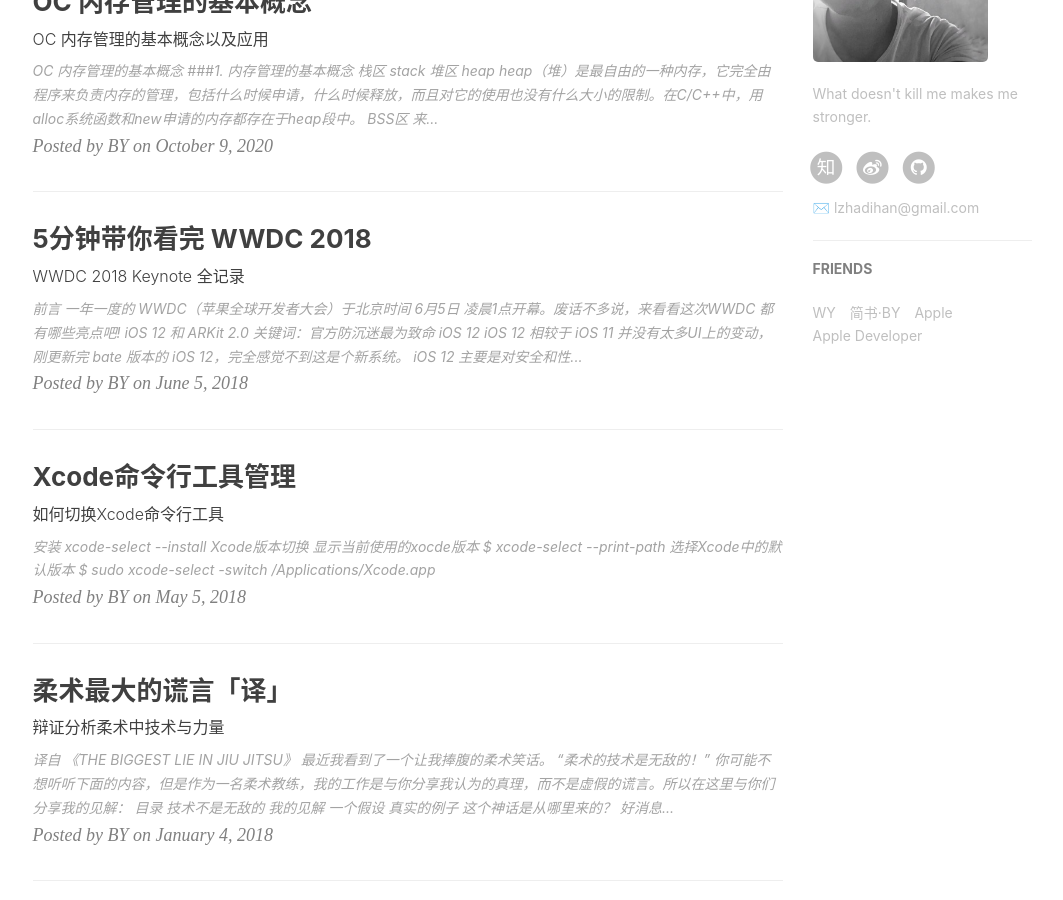
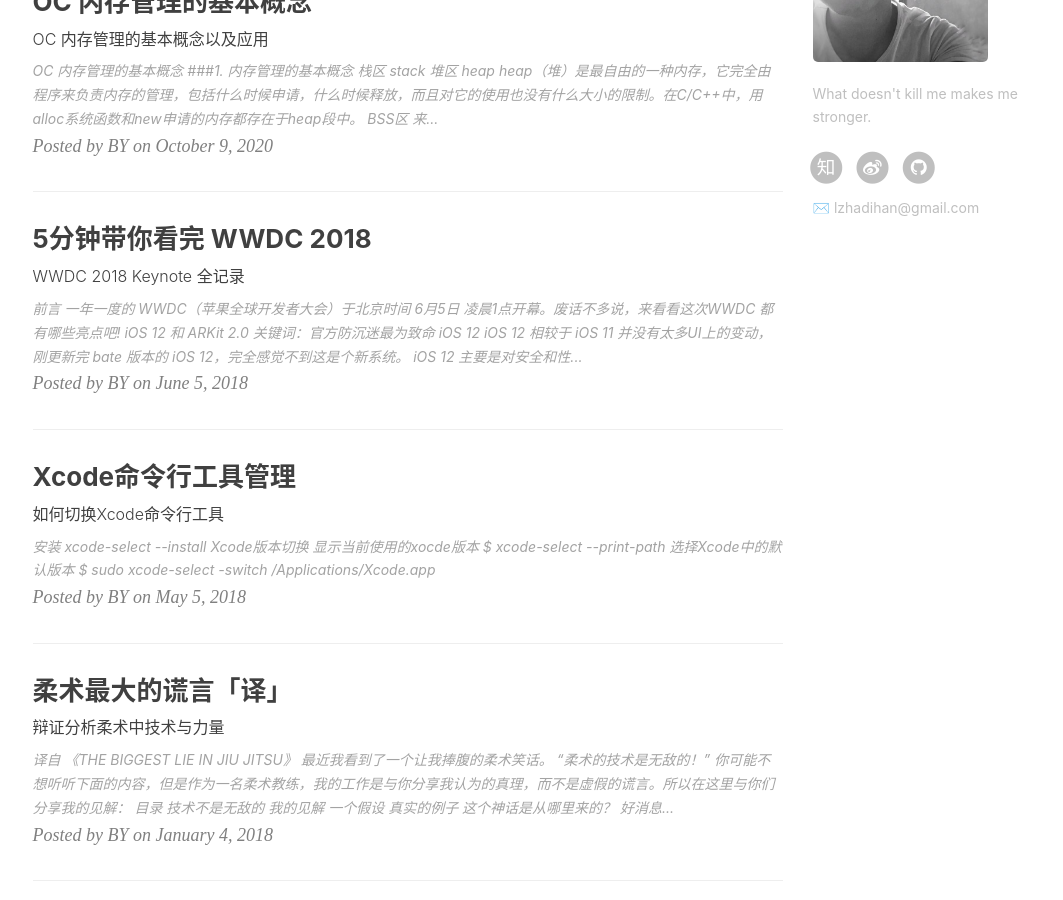
Before and after one commit to JerryLiangzh/JerryLiangzh.github.io, a Jekyll site: the page built from index.html, in a window 1280 px wide and 900 px high, scrolled down 982 px. Shown: the whole window, without its empty margins (135-1198 px from the left). Built offline with Jekyll 4.4.1, drawn with Linux system fonts in a browser that asks for light colours; nearby versions of some CDN libraries; the list of posts is cut into pages by our own code; comment, search, counter and statistics services are not loaded; some of the changed lines change nothing that is shown.

Commit message:
Update _config.yml

```diff
--- a/_config.yml
+++ b/_config.yml
@@ -57,16 +57,16 @@
 
 # 评论系统
 # Disqus（https://disqus.com/）
-# disqus_username: qiubaiying
+# disqus_username: JerryLiangzh
 
 # Gitalk
 gitalk:
   enable: true    #是否开启Gitalk评论
   clientID: f2c84e7629bb1446c1a4                            #生成的clientID
   clientSecret: ca6d6139d1e1b8c43f8b2e19492ddcac8b322d0d    #生成的clientSecret
-  repo: qiubaiying.github.io    #仓库名称
-  owner: qiubaiying    #github用户名
-  admin: qiubaiying
+  repo: JerryLiangzh.github.io    #仓库名称
+  owner: JerryLiangzh    #github用户名
+  admin: JerryLiangzh
   distractionFreeMode: true #是否启用类似FB的阴影遮罩
 
 
@@ -78,7 +78,7 @@
 
 # Google Analytics
 ga_track_id: 'UA-90855596-1'            # Format: UA-xxxxxx-xx
-ga_domain: qiubaiying.top               # 默认的是 auto, 这里我是自定义了的域名，你如果没有自己的域名，需要改成auto
+ga_domain: auto               # 默认的是 auto, 这里我是自定义了的域名，你如果没有自己的域名，需要改成auto
 
 
 
@@ -97,18 +97,18 @@
 
 
 # Friends
-friends: [
-    {
-        title: "WY",
-        href: "http://zhengwuyang.com"
-    },{
-        title: "简书·BY",
-        href: "http://www.jianshu.com/u/e71990ada2fd"
-    },{
-        title: "Apple",
-        href: "https://apple.com"
-    },{
-        title: "Apple Developer",
-        href: "https://developer.apple.com/"
-    }
-]
+#friends: [
+#    {
+#        title: "WY",
+#        href: "http://zhengwuyang.com"
+#    },{
+#        title: "简书·BY",
+#        href: "http://www.jianshu.com/u/e71990ada2fd"
+#    },{
+#        title: "Apple",
+#        href: "https://apple.com"
+#    },{
+#        title: "Apple Developer",
+#        href: "https://developer.apple.com/"
+#    }
+#]
```
